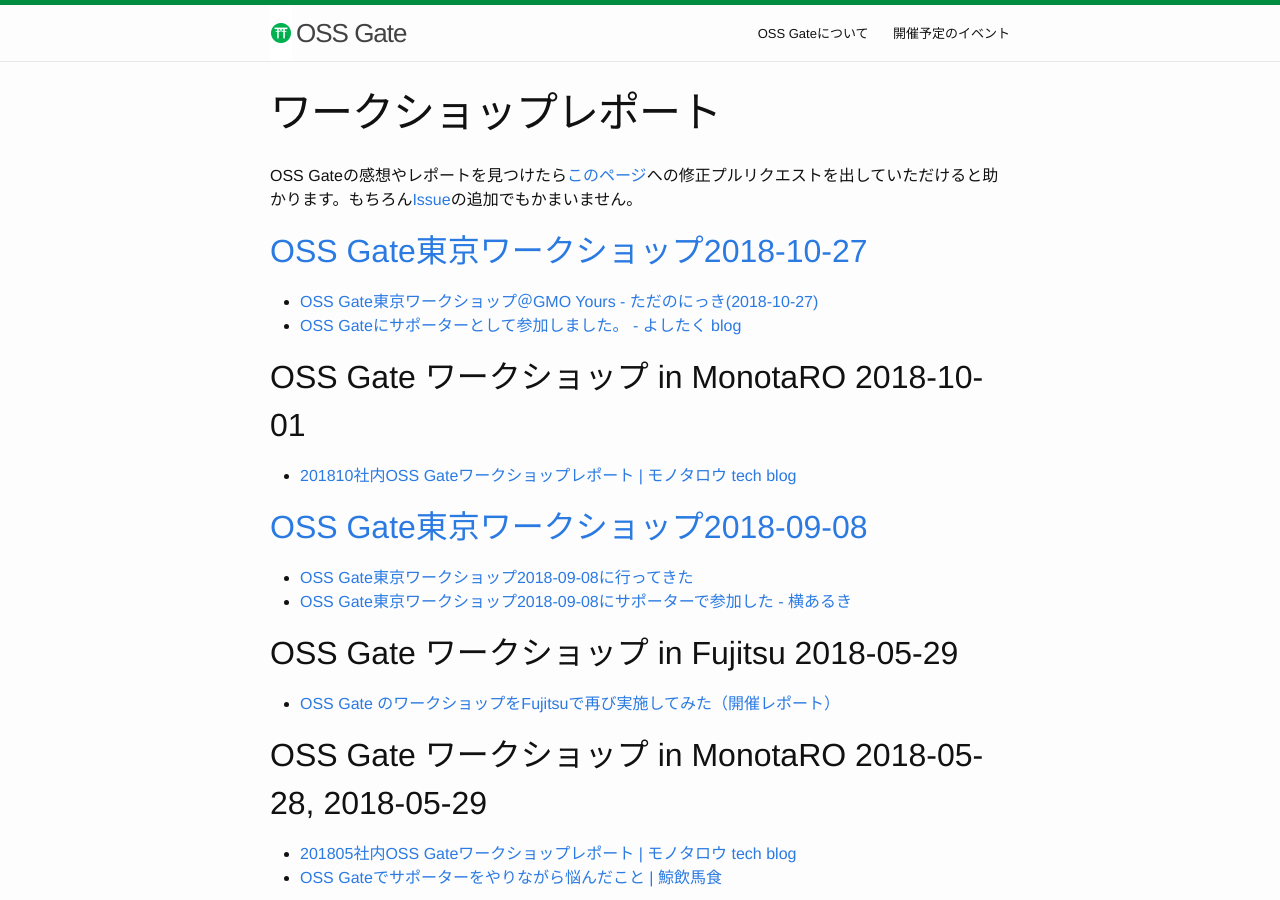
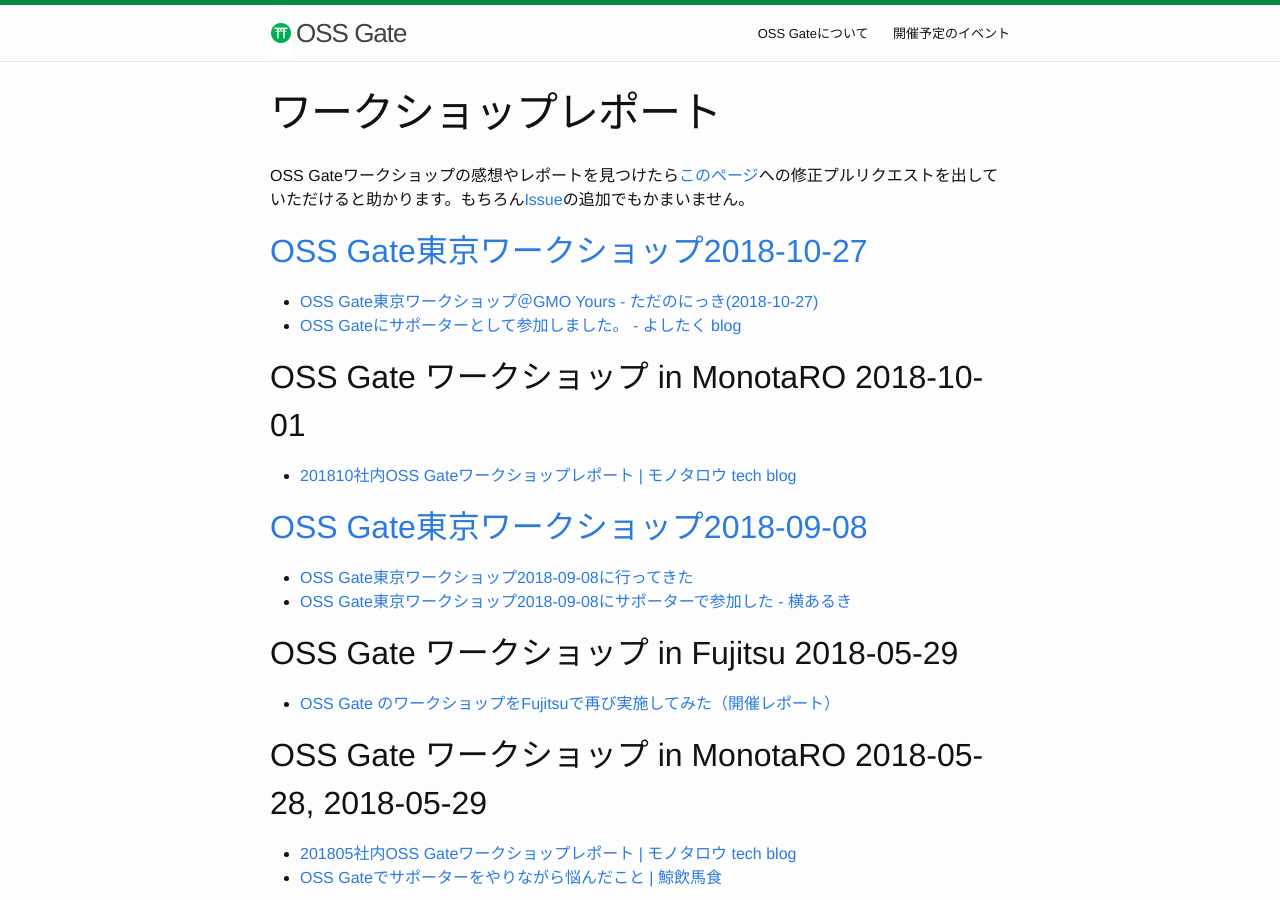
Before and after one commit to oss-gate/oss-gate.github.io, a Jekyll site: the page built from workshop/report.md, in a window 1280 px wide and 900 px high. Built offline with Jekyll 4.4.1, drawn with Linux system fonts in a browser that asks for light colours; comment, search, counter and statistics services are not loaded.

Commit message:
Add missing "workshop"

```diff
--- a/workshop/report.md
+++ b/workshop/report.md
@@ -3,7 +3,7 @@
 title:  ワークショップレポート
 ---
 
-OSS Gateの感想やレポートを見つけたら[このページ](https://github.com/oss-gate/oss-gate.github.io/blob/master/workshop/report.md)への修正プルリクエストを出していただけると助かります。もちろん[Issue](https://github.com/oss-gate/oss-gate.github.io/issues)の追加でもかまいません。
+OSS Gateワークショップの感想やレポートを見つけたら[このページ](https://github.com/oss-gate/oss-gate.github.io/blob/master/workshop/report.md)への修正プルリクエストを出していただけると助かります。もちろん[Issue](https://github.com/oss-gate/oss-gate.github.io/issues)の追加でもかまいません。
 
 ## [OSS Gate東京ワークショップ2018-10-27](https://oss-gate.doorkeeper.jp/events/76041)
   * [OSS Gate東京ワークショップ＠GMO Yours - ただのにっき(2018-10-27)](http://sho.tdiary.net/20181027.html#p01)
```
